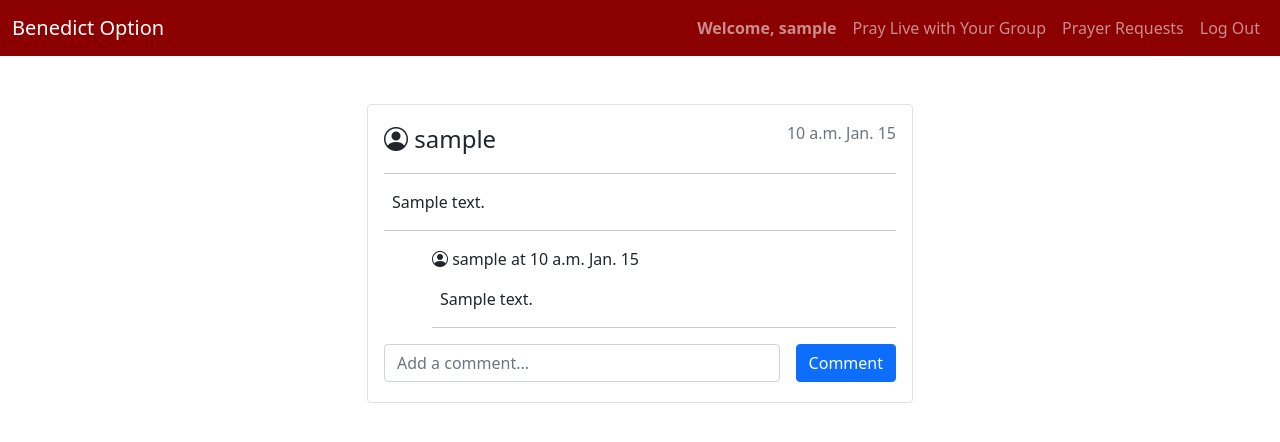
After one commit to stephen-taylor-dev/capstone, a Django app: page /prayer-request in a window 1280 px wide. The commit adds this page. Shown: the top 442 px of the page. Run offline with Django 3.2, Linux system fonts and the light colour scheme; a user stored in the database is signed in; tables that the repository leaves empty hold one stand-in row (values such as "Sample post"); some libraries are stand-ins or nearby versions.

Commit message:
adding prayer request feature

```diff
--- a/capstone/benedict_option/models.py
+++ b/capstone/benedict_option/models.py
@@ -59,17 +59,20 @@ class Group_Invite(models.Model):
     def __str__(self):
         return f"{self.sender} invited {self.receiver} to group - {self.group}"
 
-class Comment(models.Model):
-    author = models.ForeignKey("User", on_delete=models.CASCADE, related_name="commentor")
-    prayer_request = models.ForeignKey("Prayer_Request",  on_delete=models.CASCADE, related_name="prayer_requests")
-    date_created = models.DateTimeField(auto_now_add=True)
-    message = models.TextField()
-    def __str__(self):
-        return f"{self.author} on Prayer Request ({self.prayer_request.id})"
 
 class Prayer_Request(models.Model):
     creator= models.ForeignKey("User", on_delete=models.CASCADE, related_name="creator")
     group = models.ForeignKey("Group", blank=True, null=True, on_delete=models.CASCADE, related_name="request_group")
     content = models.TextField()
-    comment = models.ForeignKey("Comment", blank=True, null=True, on_delete=models.CASCADE, related_name="comments")
     date_created = models.DateTimeField(auto_now_add=True)
+    def __str__(self):
+        return f"{self.creator} in {self.group}"
+
+
+class Comment(models.Model):
+    author = models.ForeignKey("User", on_delete=models.CASCADE, related_name="commentor")
+    prayer_request = models.ForeignKey("Prayer_Request",  on_delete=models.CASCADE, related_name="comments")
+    date_created = models.DateTimeField(auto_now_add=True)
+    message = models.TextField()
+    def __str__(self):
+        return f"{self.author} on Prayer Request {self.prayer_request.id}"
--- a/capstone/benedict_option/templates/benedict_option/layout.html
+++ b/capstone/benedict_option/templates/benedict_option/layout.html
@@ -48,7 +48,7 @@
                         <a class="nav-link" href="{% url 'pray' %}">Pray Live with Your Group</a>
                     </li>
                     <li class="nav-item">
-                        <a class="nav-link" href="{% url 'requests' %}">Prayer Requests</a>
+                        <a class="nav-link" href="{% url 'prayer_requests' %}">Prayer Requests</a>
                     </li>
                     {% if user.is_authenticated %}
                     <li class="nav-item">
--- /dev/null
+++ b/capstone/benedict_option/templates/benedict_option/prayer-requests.html
@@ -0,0 +1,65 @@
+{% extends "benedict_option/layout.html" %}
+{% block body %}
+<div class="col">
+<div class="container">
+    <div class="row mt-5">
+        <div class="col-3">
+        </div>
+        <div class="col-6">
+            {% for p_request in prayer_requests %}
+
+                <div class="card border rounded">
+                    <div class="card-body text-left ">
+                        <div class="row">
+                            <div id="request-creator" class="col">
+                                    <p class="fs-4"><i class="bi bi-person-circle"></i> {{p_request.creator}}</p>
+
+                            </div>
+                            <div class="col d-flex justify-content-end" id="request-date">
+                                <p class="fs-6 fw-light text-muted">{{p_request.date_created|date:"P N j"}}
+                            </div>
+                        </div>
+                        <hr class="mt-0">
+                        <div id="request-text">
+                            <p class="ms-2 rounded border-primary">{{p_request.content}}
+
+                        </div>
+
+                        <hr >
+                        <div class="ms-5" id="request-comments ">
+
+                            {% for comment in comments|get_item:p_request.id  %}
+
+                            <p class="fs-6 fw-light "><i class="bi bi-person-circle"></i> {{ comment.author }} at {{comment.date_created|date:"P N j"}}</p>
+                                <p class="fw-light ms-2">{{ comment.message }}</p>
+
+                                <hr>
+
+                            {% endfor %}
+                        </div>
+                            <form class="row g-3">
+                                <div class="col">
+                                  <input type="text" class="form-control" id="Comment" placeholder="Add a comment...">
+                                </div>
+                                <div class="col-auto">
+                                  <button type="submit" class="btn btn-primary mb-1">Comment</button>
+                                </div>
+                              </form>
+                        <div id="make-prayer-request">
+
+
+                        </div>
+                    </div>
+                </div>
+                <wbr>
+            {% endfor %}
+        </div>
+        <div class="col-3">
+
+        </div>
+    </div>
+
+</div>
+</div>
+
+{% endblock %}
--- a/capstone/benedict_option/urls.py
+++ b/capstone/benedict_option/urls.py
@@ -9,7 +9,7 @@ urlpatterns = [
     path("pray", views.pray, name="pray"),
     path("feed", views.loadFeed, name="feed"),
     path("test", views.test, name="test"),
-    path("request", views.prayerRequests, name="requests"),
+    path("prayer-request", views.prayerRequests, name="prayer_requests"),
 
     # API Paths
     path("liturgy/<int:length>", views.loadLiturgyLength, name="loadLiturgyLength"),
--- a/capstone/benedict_option/views.py
+++ b/capstone/benedict_option/views.py
@@ -8,6 +8,7 @@ from django.shortcuts import get_object_or_404, render
 from django.urls import reverse
 from django.contrib.auth.decorators import login_required
 from django.views.decorators.csrf import csrf_exempt
+from django.template.defaulttags import register
 import random
 import json
 from .models import User, Liturgy, Group, Group_Invite, Comment, Prayer_Request
@@ -26,13 +27,20 @@ def index(request):
     "userGroups": userGroups,
     })
 
+# Custom django filter to get dictionary key value
+@register.filter
+def get_item(dictionary, key):
+    return dictionary.get(key)
+
 def prayerRequests(request):
+    comments = dict()
     prayer_requests = Prayer_Request.objects.filter(group=request.user.active_group)
-    for request in prayer_requests:
-        print(request)
-
-    return render(request, "benedict_option/requests.html",{
-        "prayer_request": prayer_requests,
+    for item in prayer_requests:
+        comments[item.id] = item.comments.order_by("-date_created").all()
+    print(comments)
+    return render(request, "benedict_option/prayer-requests.html",{
+        "prayer_requests": prayer_requests,
+        "comments": comments,
     })
 
 def loadFeed(request):
```
Also changed, not shown: capstone/benedict_option/templates/benedict_option/requests.html (deleted, +0 -37 lines), capstone/benedict_option/migrations/0004_auto_20220908_1911.py (added), capstone/benedict_option/migrations/0005_alter_liturgy_options.py (added), capstone/benedict_option/migrations/0006_alter_liturgy_options.py (added).
